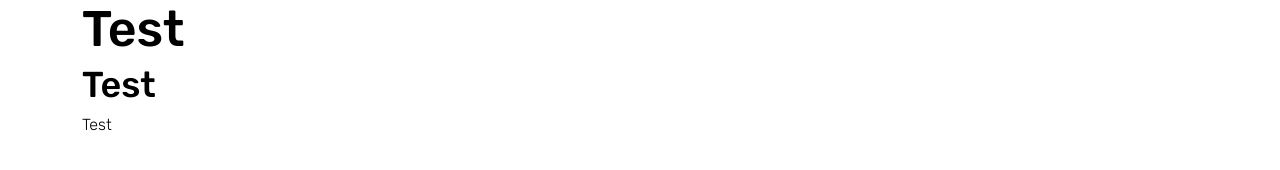
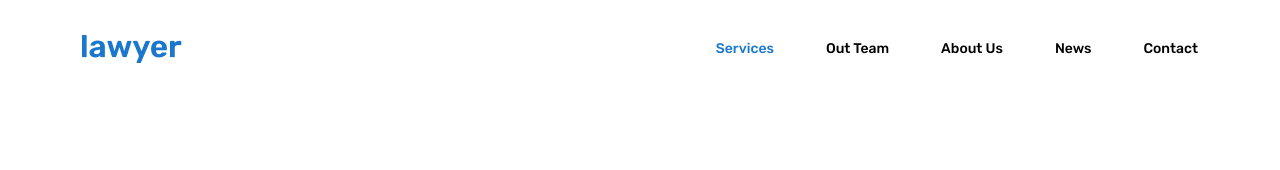
Before and after one commit to frontendCubes/Lawyer, a plain HTML site: page public_html/index.html in a window 1280 px wide. Drawn offline with Linux system fonts and the light colour scheme.

Commit message:
Header done

```diff
--- a/public_html/index.html
+++ b/public_html/index.html
@@ -33,11 +33,42 @@ Click nbfs://nbhost/SystemFileSystem/Templates/Other/html.html to edit this temp
     </head>
     <body>
 
-        <div class="container">
-            <h1>Test</h1>
-            <h2>Test</h2>
-            <p>Test</p>
-        </div>
+        <header class="py-3 py-lg-5 bg-white">
+            <nav class="navbar navbar-expand-lg">
+                <div class="container">
+                    <a class="navbar-brand" href="#">
+                        <img src="images/logo.png" alt="Logo"/>
+                    </a>
+                    <button class="navbar-toggler" type="button" data-bs-toggle="collapse" data-bs-target="#main-menu" aria-controls="main-menu" aria-expanded="false" aria-label="Toggle navigation">
+                        <span></span>
+                        <span></span>
+                        <span></span>
+                    </button>
+                    <div class="collapse navbar-collapse" id="main-menu">
+                        <ul class="navbar-nav ms-auto pt-3 pt-lg-0">
+                            <li class="nav-item">
+                                <a class="nav-link active text-capitalize" aria-current="page" href="#">Services</a>
+                            </li>
+                            <li class="nav-item">
+                                <a class="nav-link text-capitalize" href="#">Out Team</a>
+                            </li>
+                            <li class="nav-item">
+                                <a class="nav-link text-capitalize" href="#">About Us</a>
+                            </li>
+                            <li class="nav-item">
+                                <a class="nav-link text-capitalize" href="#">News</a>
+                            </li>
+                            <li class="nav-item">
+                                <a class="nav-link text-capitalize" href="#">Contact</a>
+                            </li>
+                        </ul>
+                    </div>
+                </div>
+            </nav>
+        </header>
+
+
+
 
         <script src="https://kit.fontawesome.com/0224a4ef22.js" crossorigin="anonymous"></script>
         <script src="js/jquery.js" type="text/javascript"></script>
--- /dev/null
+++ b/public_html/scss/partials/_header.scss
@@ -0,0 +1,41 @@
+header{
+    .navbar-brand{
+        max-width: 100px;
+        padding: 0;
+        img{
+            display: block;
+        }
+    }
+    .navbar-toggler{
+        border:none;
+        outline: none !important;
+        box-shadow: none !important;
+        span{
+            width: 3rem;
+            height: 3px;
+            background-color: $primary;
+            margin-bottom: 5px;
+            display: block;
+            &:last-of-type{
+                margin-bottom: 0;
+            }
+        }
+    }
+
+    .navbar-nav{
+        .nav-item{
+            @media(min-width:992px){
+                margin-left: 5.2rem;
+            }
+            .nav-link{
+                font-size: 1.4rem;
+                font-weight: 500;
+                line-height: 1.659rem;
+                padding: 10px 0;
+                @media(min-width:992px){
+                    padding: 0
+                }
+            }
+        }
+    }
+}
--- a/public_html/scss/partials/_overide-bootstrap.scss
+++ b/public_html/scss/partials/_overide-bootstrap.scss
@@ -16,3 +16,7 @@ $h1-font-size: 5rem;
 $h2-font-size: 3.6rem;
 $body-color: #000;
 $dark-blue: #11284B;
+
+$navbar-light-color:                #000;
+$navbar-light-hover-color:          $blue;
+$navbar-light-active-color:         $blue;
--- a/public_html/scss/theme.scss
+++ b/public_html/scss/theme.scss
@@ -4,3 +4,4 @@
 @import "partials/_fonts.scss";
 @import "partials/_animations.scss";
 @import "partials/_base.scss";
+@import "partials/_header.scss";
```
Also changed, not shown: public_html/css/theme.css, public_html/images/logo.png (added), 1 other file.
